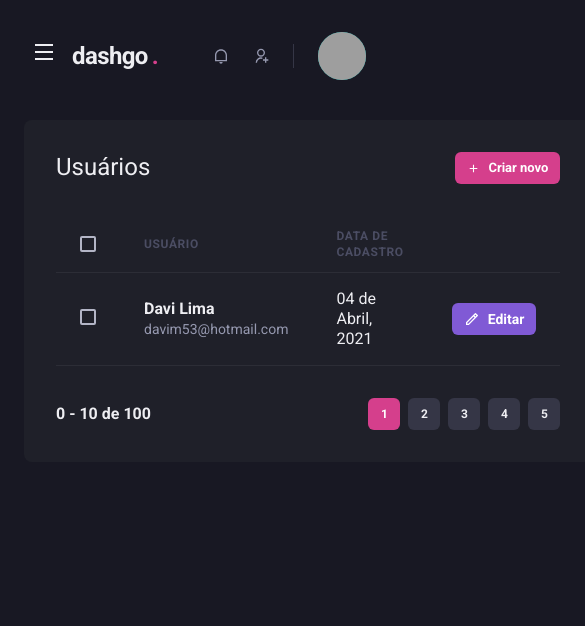
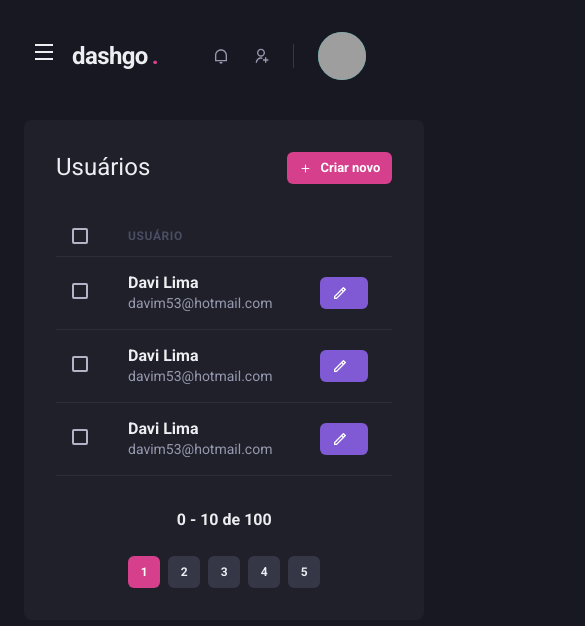
Before and after one commit to davim5/dashgo, a Next.js app: page /users in a window 390 px wide. Shown: the top 626 px of the page, 585 px wide, since content can reach past the window. Built offline with nearby package versions, Linux system fonts and the light colour scheme; grey boxes are pictures that could not be loaded.

Commit message:
Dashboard-e-listagem-responsivas

```diff
--- a/src/components/Pagination/index.tsx
+++ b/src/components/Pagination/index.tsx
@@ -4,7 +4,7 @@ import { PaginationItem } from "./PaginationItem";
 export function Pagination(){
     return (
         <Stack
-            direction="row"
+            direction={["column","row"]}
             mt="8"
             justify="space-between"
             align="center"
--- a/src/pages/dashboard.tsx
+++ b/src/pages/dashboard.tsx
@@ -67,7 +67,7 @@ export default function Dashboard(){
                 <Sidebar />
                 <SimpleGrid flex='1' gap="4" minChildWidth="320px" align="flex-start">
                     <Box
-                    p="8"
+                    p={["6","8"]}
                     bg="gray.800"
                     borderRadius={8}
                     pb="4"
@@ -76,7 +76,7 @@ export default function Dashboard(){
                         <Chart options={options} series={series} type="area" height={160}/>
                     </Box>
                     <Box
-                    p="8"
+                    p={["6","8"]}
                     bg="gray.800"
                     borderRadius={8}
                     pb="4"
--- a/src/pages/users/index.tsx
+++ b/src/pages/users/index.tsx
@@ -1,10 +1,15 @@
-import { Text, Box, Flex, Heading, Button, Icon, Table, Thead, Tr, Th, Checkbox, Tbody, Td } from "@chakra-ui/react";
+import { Text, Box, Flex, Heading, Button, Icon, Table, Thead, Tr, Th, Checkbox, Tbody, Td, useBreakpointValue } from "@chakra-ui/react";
 import { RiAddLine, RiPencilLine } from "react-icons/ri";
 import { Header } from "../../components/Header";
 import { Pagination } from "../../components/Pagination";
 import { Sidebar } from "../../components/Sidebar";
 
 export default function UserList() {
+    const isWideVersion = useBreakpointValue({
+        base: false,
+        lg: true,
+    })
+
     return(
         <Box>
             <Header/>
@@ -29,17 +34,17 @@ export default function UserList() {
                     <Table colorScheme="whiteAlpha">
                         <Thead>
                             <Tr>
-                                <Th px="6" color="gray.300" width="8">
+                                <Th px={["4","4","6"]} color="gray.300" width="8">
                                     <Checkbox colorScheme="pink"/>
                                 </Th>
                                 <Th>Usuário</Th>
-                                <Th>Data de cadastro</Th>
+                              { isWideVersion && <Th>Data de cadastro</Th>}
                                 <Th w="8"/>
                             </Tr>
                         </Thead>
                         <Tbody>
                             <Tr>
-                                <Td p="6">
+                                <Td p={["4","4","6"]}>
                                     <Checkbox colorScheme="pink"/>
                                 </Td>
                                 <Td>
@@ -48,7 +53,7 @@ export default function UserList() {
                                         <Text fontSize="sm" color="gray.300">davim53@hotmail.com</Text>
                                     </Box>
                                 </Td>
-                                <Td>04 de Abril, 2021</Td>
+                                {isWideVersion && <Td>04 de Abril, 2021</Td>}
                                 <Td>
                                     <Button
                                     as="a"
@@ -57,7 +62,53 @@ export default function UserList() {
                                     colorScheme="purple"
                                     leftIcon={<Icon as={RiPencilLine} fontSize="16"></Icon>}
                                     >
-                                        Editar
+                                        { isWideVersion && "Editar"}
+                                    </Button>
+                                </Td>
+                            </Tr>
+                            <Tr>
+                                <Td p={["4","4","6"]}>
+                                    <Checkbox colorScheme="pink"/>
+                                </Td>
+                                <Td>
+                                    <Box>
+                                        <Text fontWeight="bold">Davi Lima</Text>
+                                        <Text fontSize="sm" color="gray.300">davim53@hotmail.com</Text>
+                                    </Box>
+                                </Td>
+                                {isWideVersion && <Td>04 de Abril, 2021</Td>}
+                                <Td>
+                                    <Button
+                                    as="a"
+                                    size="sm"
+                                    fontSize="sm"
+                                    colorScheme="purple"
+                                    leftIcon={<Icon as={RiPencilLine} fontSize="16"></Icon>}
+                                    >
+                                        { isWideVersion && "Editar"}
+                                    </Button>
+                                </Td>
+                            </Tr>
+                            <Tr>
+                                <Td p={["4","4","6"]}>
+                                    <Checkbox colorScheme="pink"/>
+                                </Td>
+                                <Td>
+                                    <Box>
+                                        <Text fontWeight="bold">Davi Lima</Text>
+                                        <Text fontSize="sm" color="gray.300">davim53@hotmail.com</Text>
+                                    </Box>
+                                </Td>
+                                {isWideVersion && <Td>04 de Abril, 2021</Td>}
+                                <Td>
+                                    <Button
+                                    as="a"
+                                    size="sm"
+                                    fontSize="sm"
+                                    colorScheme="purple"
+                                    leftIcon={<Icon as={RiPencilLine} fontSize="16"></Icon>}
+                                    >
+                                        { isWideVersion && "Editar"}
                                     </Button>
                                 </Td>
                             </Tr>
```
